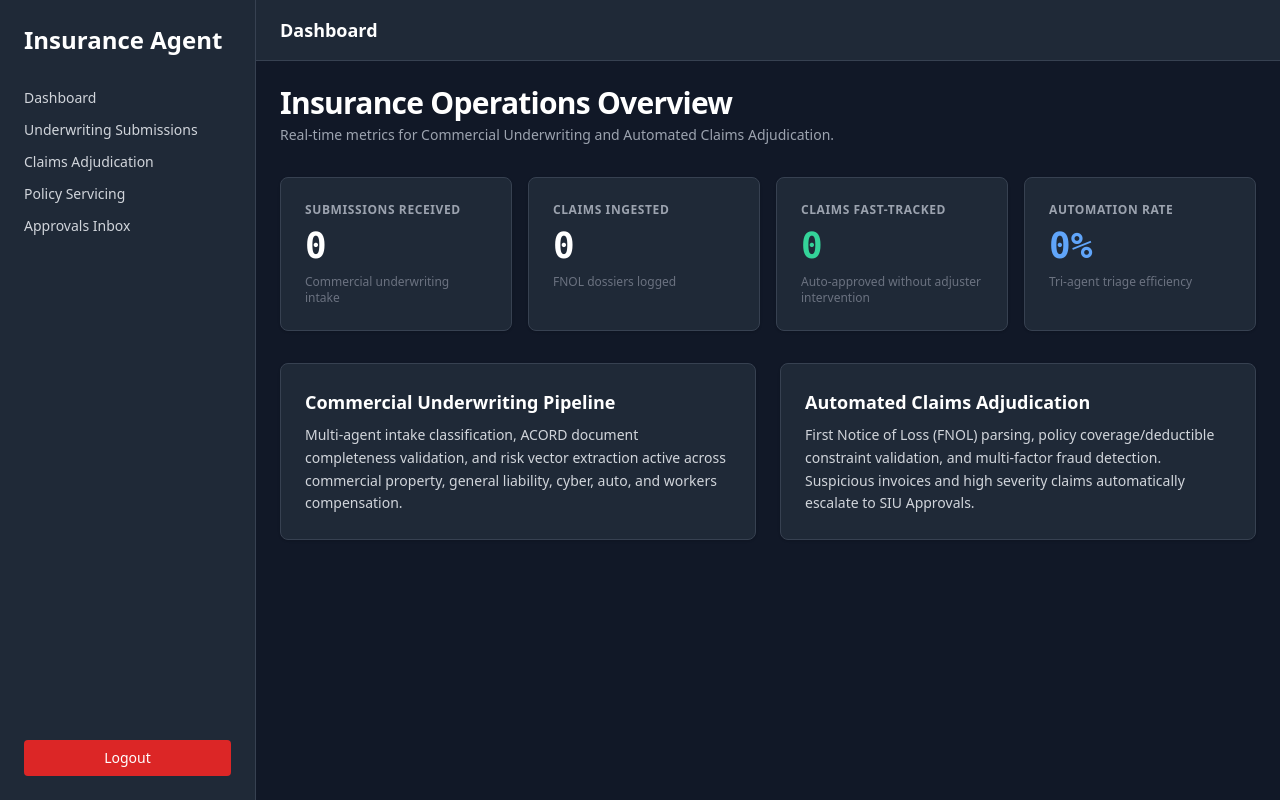
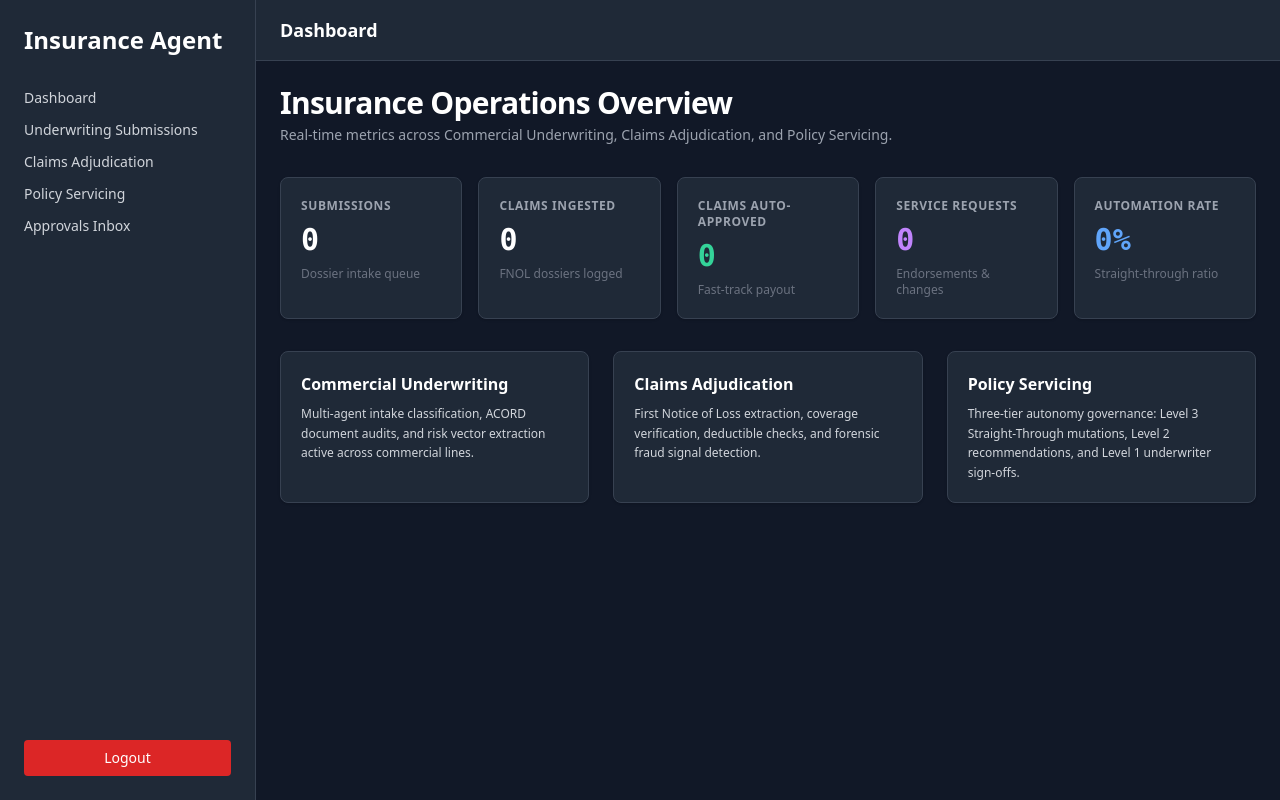
Before and after one commit to kiru6006/insurance-operation-agent, a React (Vite) app in the folder frontend/: page / in a window 1280 px wide. Built offline with nearby package versions, Linux system fonts and the light colour scheme; no server answers; sample sign-in values are in the browser's storage; the HTML template or start-up script is replaced by a standard one.

Commit message:
dashboard: operational metrics across all 3 flagship insurance workflows

```diff
--- a/frontend/src/pages/DashboardPage.tsx
+++ b/frontend/src/pages/DashboardPage.tsx
@@ -9,6 +9,8 @@ interface DashboardMetrics {
   totalClaims?: number
   claimsAutoAdjudicated?: number
   claimsUnderReview?: number
+  totalServiceRequests?: number
+  servicingStraightThrough?: number
 }
 
 export default function DashboardPage() {
@@ -20,6 +22,8 @@ export default function DashboardPage() {
     totalClaims: 0,
     claimsAutoAdjudicated: 0,
     claimsUnderReview: 0,
+    totalServiceRequests: 0,
+    servicingStraightThrough: 0
   })
 
   useEffect(() => {
@@ -39,43 +43,54 @@ export default function DashboardPage() {
     <div className="space-y-8">
       <div>
         <h1 className="text-3xl font-bold text-white tracking-tight">Insurance Operations Overview</h1>
-        <p className="text-gray-400 text-sm mt-1">Real-time metrics for Commercial Underwriting and Automated Claims Adjudication.</p>
+        <p className="text-gray-400 text-sm mt-1">Real-time metrics across Commercial Underwriting, Claims Adjudication, and Policy Servicing.</p>
       </div>
 
-      <div className="grid grid-cols-1 sm:grid-cols-2 lg:grid-cols-4 gap-4">
-        <div className="bg-gray-800 border border-gray-700 rounded-lg p-6 shadow">
-          <div className="text-gray-400 text-xs font-semibold uppercase tracking-wider">Submissions Received</div>
-          <div className="text-4xl font-bold text-white mt-2 font-mono">{metrics.casesReceived}</div>
-          <div className="text-xs text-gray-500 mt-2">Commercial underwriting intake</div>
+      <div className="grid grid-cols-1 sm:grid-cols-2 lg:grid-cols-5 gap-4">
+        <div className="bg-gray-800 border border-gray-700 rounded-lg p-5 shadow">
+          <div className="text-gray-400 text-xs font-semibold uppercase tracking-wider">Submissions</div>
+          <div className="text-3xl font-bold text-white mt-2 font-mono">{metrics.casesReceived}</div>
+          <div className="text-xs text-gray-500 mt-2">Dossier intake queue</div>
         </div>
-        <div className="bg-gray-800 border border-gray-700 rounded-lg p-6 shadow">
+        <div className="bg-gray-800 border border-gray-700 rounded-lg p-5 shadow">
           <div className="text-gray-400 text-xs font-semibold uppercase tracking-wider">Claims Ingested</div>
-          <div className="text-4xl font-bold text-white mt-2 font-mono">{metrics.totalClaims ?? 20}</div>
+          <div className="text-3xl font-bold text-white mt-2 font-mono">{metrics.totalClaims ?? 20}</div>
           <div className="text-xs text-gray-500 mt-2">FNOL dossiers logged</div>
         </div>
-        <div className="bg-gray-800 border border-gray-700 rounded-lg p-6 shadow">
-          <div className="text-gray-400 text-xs font-semibold uppercase tracking-wider">Claims Fast-Tracked</div>
-          <div className="text-4xl font-bold text-emerald-400 mt-2 font-mono">{metrics.claimsAutoAdjudicated ?? 0}</div>
-          <div className="text-xs text-gray-500 mt-2">Auto-approved without adjuster intervention</div>
+        <div className="bg-gray-800 border border-gray-700 rounded-lg p-5 shadow">
+          <div className="text-gray-400 text-xs font-semibold uppercase tracking-wider">Claims Auto-Approved</div>
+          <div className="text-3xl font-bold text-emerald-400 mt-2 font-mono">{metrics.claimsAutoAdjudicated ?? 0}</div>
+          <div className="text-xs text-gray-500 mt-2">Fast-track payout</div>
         </div>
-        <div className="bg-gray-800 border border-gray-700 rounded-lg p-6 shadow">
+        <div className="bg-gray-800 border border-gray-700 rounded-lg p-5 shadow">
+          <div className="text-gray-400 text-xs font-semibold uppercase tracking-wider">Service Requests</div>
+          <div className="text-3xl font-bold text-purple-400 mt-2 font-mono">{metrics.totalServiceRequests ?? 15}</div>
+          <div className="text-xs text-gray-500 mt-2">Endorsements & changes</div>
+        </div>
+        <div className="bg-gray-800 border border-gray-700 rounded-lg p-5 shadow">
           <div className="text-gray-400 text-xs font-semibold uppercase tracking-wider">Automation Rate</div>
-          <div className="text-4xl font-bold text-blue-400 mt-2 font-mono">{metrics.automationRate}%</div>
-          <div className="text-xs text-gray-500 mt-2">Tri-agent triage efficiency</div>
+          <div className="text-3xl font-bold text-blue-400 mt-2 font-mono">{metrics.automationRate}%</div>
+          <div className="text-xs text-gray-500 mt-2">Straight-through ratio</div>
         </div>
       </div>
 
-      <div className="grid grid-cols-1 md:grid-cols-2 gap-6">
-        <div className="bg-gray-800 border border-gray-700 rounded-lg p-6 shadow">
-          <h2 className="text-lg font-semibold text-white mb-2">Commercial Underwriting Pipeline</h2>
-          <p className="text-gray-300 text-sm leading-relaxed">
-            Multi-agent intake classification, ACORD document completeness validation, and risk vector extraction active across commercial property, general liability, cyber, auto, and workers compensation.
+      <div className="grid grid-cols-1 md:grid-cols-3 gap-6">
+        <div className="bg-gray-800 border border-gray-700 rounded-lg p-5 shadow">
+          <h2 className="text-base font-semibold text-white mb-2">Commercial Underwriting</h2>
+          <p className="text-gray-300 text-xs leading-relaxed">
+            Multi-agent intake classification, ACORD document audits, and risk vector extraction active across commercial lines.
           </p>
         </div>
-        <div className="bg-gray-800 border border-gray-700 rounded-lg p-6 shadow">
-          <h2 className="text-lg font-semibold text-white mb-2">Automated Claims Adjudication</h2>
-          <p className="text-gray-300 text-sm leading-relaxed">
-            First Notice of Loss (FNOL) parsing, policy coverage/deductible constraint validation, and multi-factor fraud detection. Suspicious invoices and high severity claims automatically escalate to SIU Approvals.
+        <div className="bg-gray-800 border border-gray-700 rounded-lg p-5 shadow">
+          <h2 className="text-base font-semibold text-white mb-2">Claims Adjudication</h2>
+          <p className="text-gray-300 text-xs leading-relaxed">
+            First Notice of Loss extraction, coverage verification, deductible checks, and forensic fraud signal detection.
+          </p>
+        </div>
+        <div className="bg-gray-800 border border-gray-700 rounded-lg p-5 shadow">
+          <h2 className="text-base font-semibold text-white mb-2">Policy Servicing</h2>
+          <p className="text-gray-300 text-xs leading-relaxed">
+            Three-tier autonomy governance: Level 3 Straight-Through mutations, Level 2 recommendations, and Level 1 underwriter sign-offs.
           </p>
         </div>
       </div>
```
Also changed, not shown: 1 other file (tests, documents, lock files or other folders).
